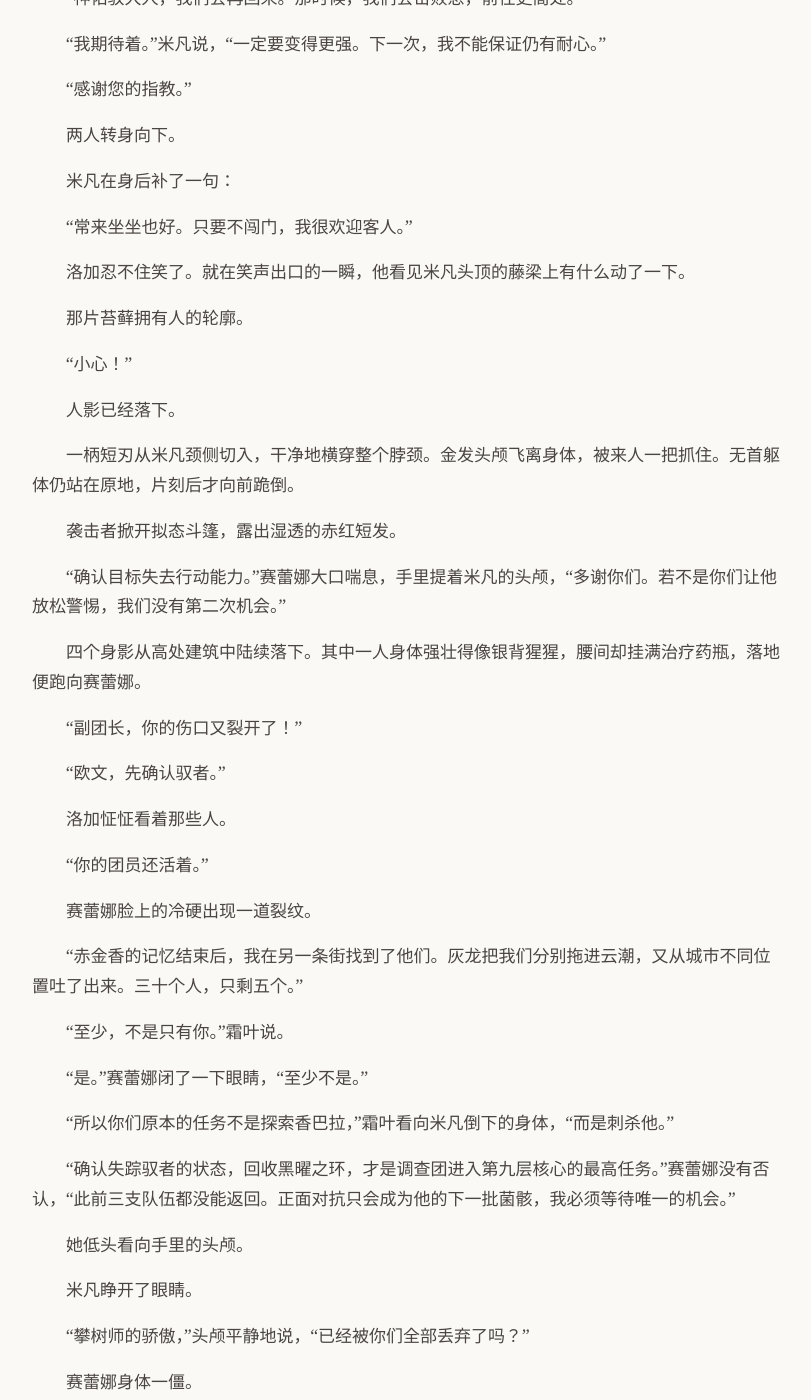
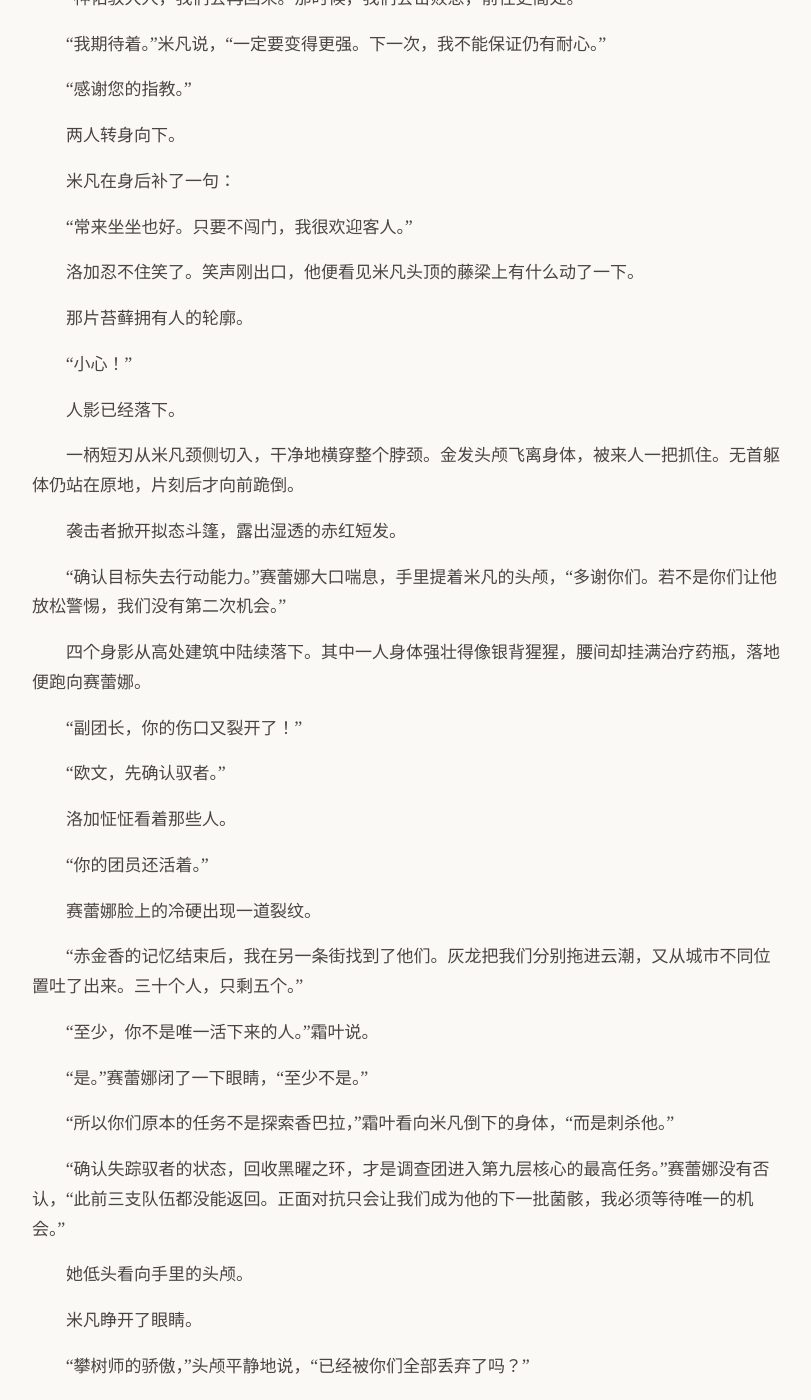
Before and after one commit to yihenc/yihenc.github.io, a Jekyll site: the page built from _posts/2026-03-03-驭者.md, in a window 1280 px wide and 1400 px high, scrolled down 5189 px. Shown: the whole window, without its empty margins (232-1043 px from the left). Built offline with Jekyll 4.4.1, drawn with Linux system fonts in a browser that asks for light colours; nearby versions of some CDN libraries; some of the changed text lies outside the part shown.

Commit message:
Edit: 精校驭者并理顺伏击因果

```diff
--- a/_posts/2026-03-03-驭者.md
+++ b/_posts/2026-03-03-驭者.md
@@ -193,7 +193,7 @@
 
 “常来坐坐也好。只要不闯门，我很欢迎客人。”
 
-洛加忍不住笑了。就在笑声出口的一瞬，他看见米凡头顶的藤梁上有什么动了一下。
+洛加忍不住笑了。笑声刚出口，他便看见米凡头顶的藤梁上有什么动了一下。
 
 那片苔藓拥有人的轮廓。
 
@@ -221,13 +221,13 @@
 
 “赤金香的记忆结束后，我在另一条街找到了他们。灰龙把我们分别拖进云潮，又从城市不同位置吐了出来。三十个人，只剩五个。”
 
-“至少，不是只有你。”霜叶说。
+“至少，你不是唯一活下来的人。”霜叶说。
 
 “是。”赛蕾娜闭了一下眼睛，“至少不是。”
 
 “所以你们原本的任务不是探索香巴拉，”霜叶看向米凡倒下的身体，“而是刺杀他。”
 
-“确认失踪驭者的状态，回收黑曜之环，才是调查团进入第九层核心的最高任务。”赛蕾娜没有否认，“此前三支队伍都没能返回。正面对抗只会成为他的下一批菌骸，我必须等待唯一的机会。”
+“确认失踪驭者的状态，回收黑曜之环，才是调查团进入第九层核心的最高任务。”赛蕾娜没有否认，“此前三支队伍都没能返回。正面对抗只会让我们成为他的下一批菌骸，我必须等待唯一的机会。”
 
 她低头看向手里的头颅。
 
@@ -251,11 +251,11 @@
 
 “等等，米凡。”洛加挡到两拨人之间，“我们还能谈。”
 
-“交谈建立在信任之上，而你们利用了它。”
+“交谈建立在信任之上。他们借着你们，让我相信这里已经没有敌人。”
 
 “我们根本不知道他们藏在这里！”霜叶说。
 
-“无意造成的背叛也是背叛。”
+“无意造成的背叛，一样会使人丧命。”
 
 米凡用剑尖划过地面。菌丝沿裂缝向城市四面八方奔涌。
 
```
